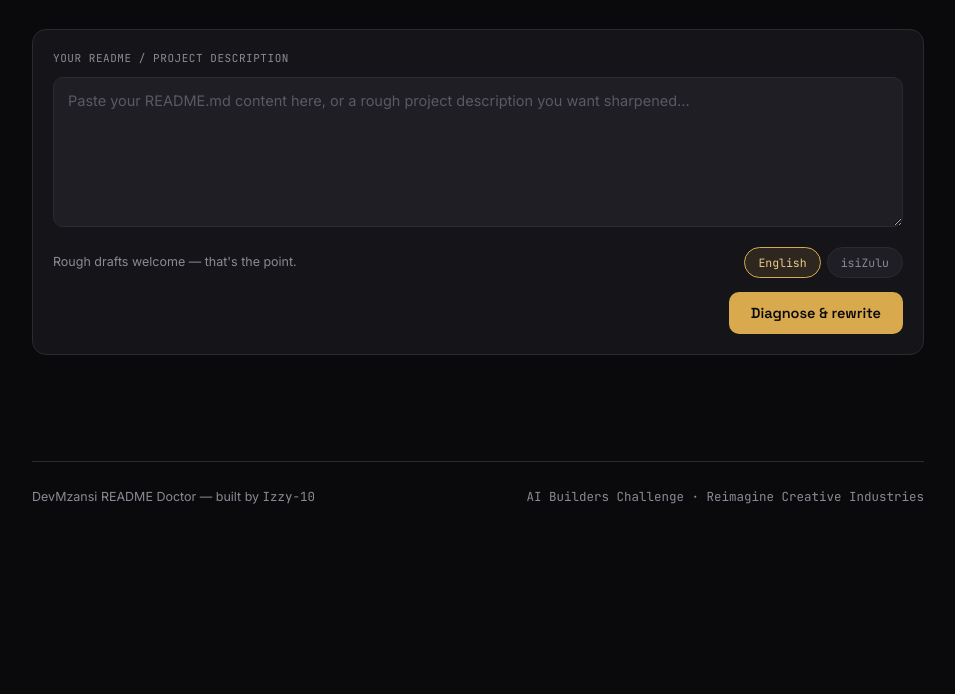
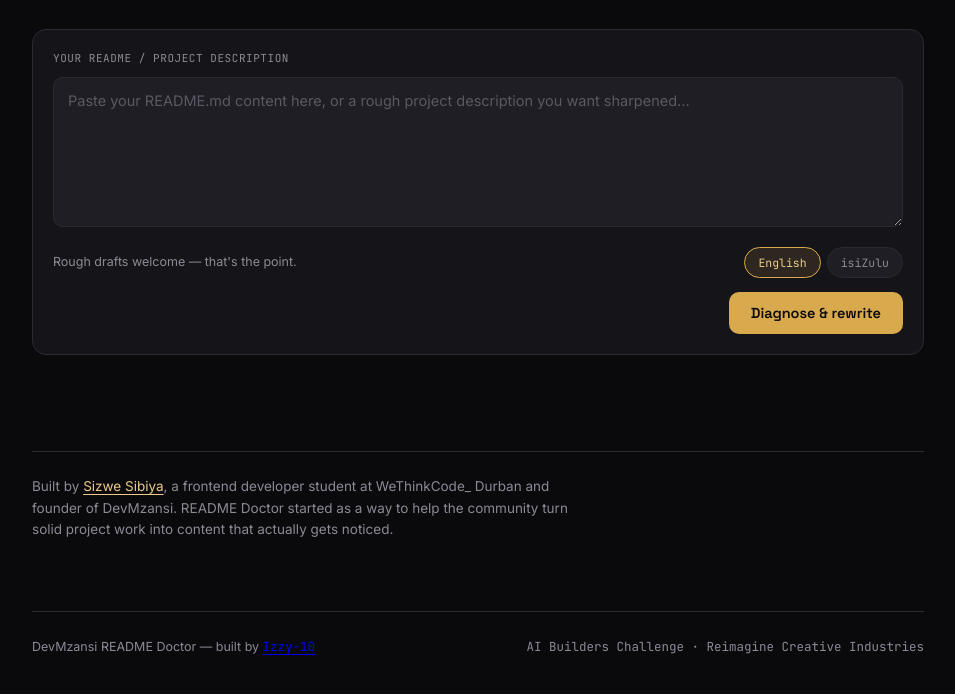
Before and after one commit to Izzy-10/devmzansi-readme-doctor, a plain HTML site: page index.html in a window 1280 px wide. Shown: the part 350-1044 px from the top of the page, without its empty margins (162-1117 px from the left). Before the commit the page ends 897 px from the top, so only its background shows below. Drawn offline with Linux system fonts and the light colour scheme.

Commit message:
Add 'About' section to index.html
Added an 'About' section with information about the tool and its creator.

```diff
--- a/index.html
+++ b/index.html
@@ -321,6 +321,23 @@
   .followup-btn:disabled{opacity:0.5; cursor:not-allowed;}
   #eq-followup{margin-top:12px;}
 
+  .about-tool{
+    margin-top:60px;
+    padding-top:24px;
+    border-top:1px solid var(--border);
+  }
+  .about-tool p{
+    font-size:13.5px;
+    color:var(--text-muted);
+    max-width:560px;
+    line-height:1.6;
+  }
+  .about-tool a{
+    color:var(--gold-soft);
+    text-decoration:underline;
+    text-underline-offset:3px;
+  }
+
   footer{
     margin-top:70px;
     padding:26px 0 40px;
@@ -407,8 +424,12 @@
     </div>
   </section>
 
+  <section class="about-tool">
+    <p>Built by <a href="https://github.com/Izzy-10" target="_blank" rel="noopener">Sizwe Sibiya</a>, a frontend developer student at WeThinkCode_ Durban and founder of DevMzansi. README Doctor started as a way to help the community turn solid project work into content that actually gets noticed.</p>
+  </section>
+
   <footer>
-    <div>DevMzansi README Doctor — built by <span class="mono">Izzy-10</span></div>
+    <div>DevMzansi README Doctor — built by <a href="https://github.com/Izzy-10" target="_blank" rel="noopener" class="mono" style="text-decoration:underline; text-underline-offset:3px;">Izzy-10</a></div>
     <div class="mono">AI Builders Challenge · Reimagine Creative Industries</div>
   </footer>
 </div>
```
